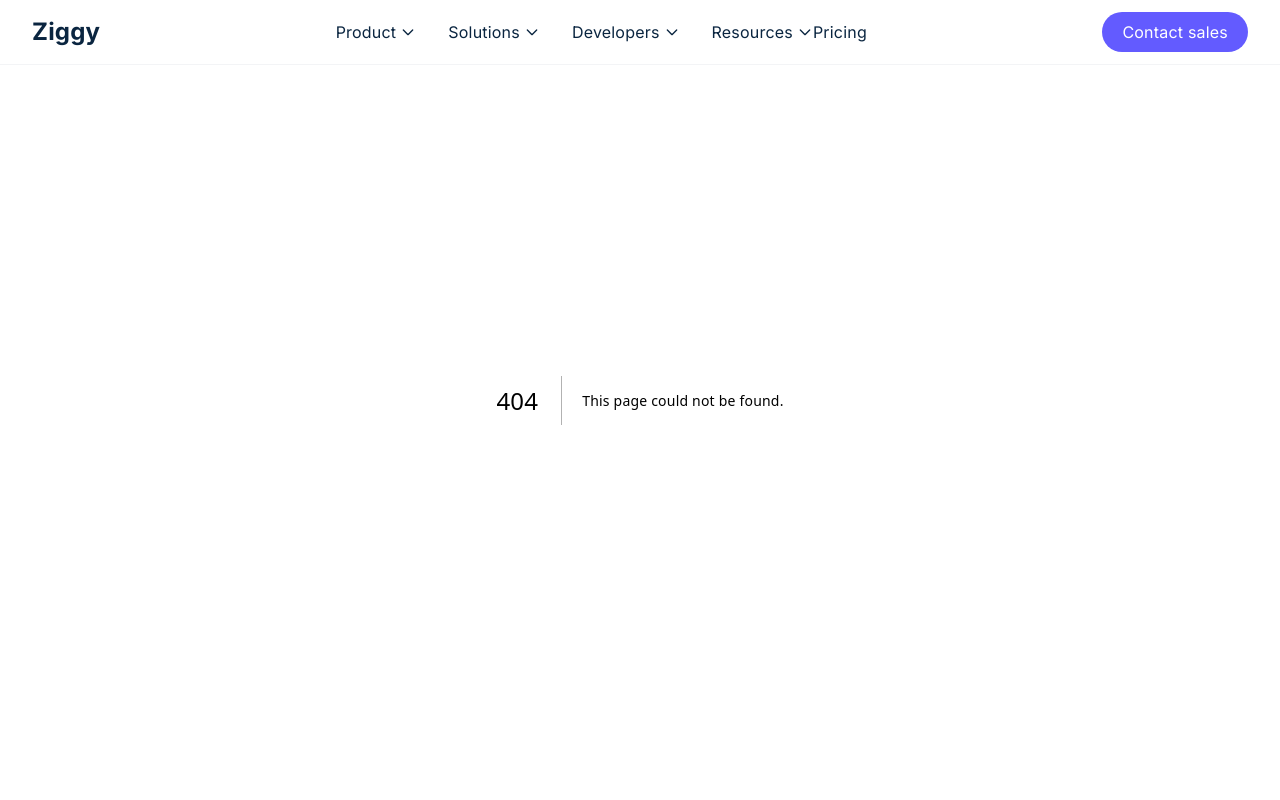
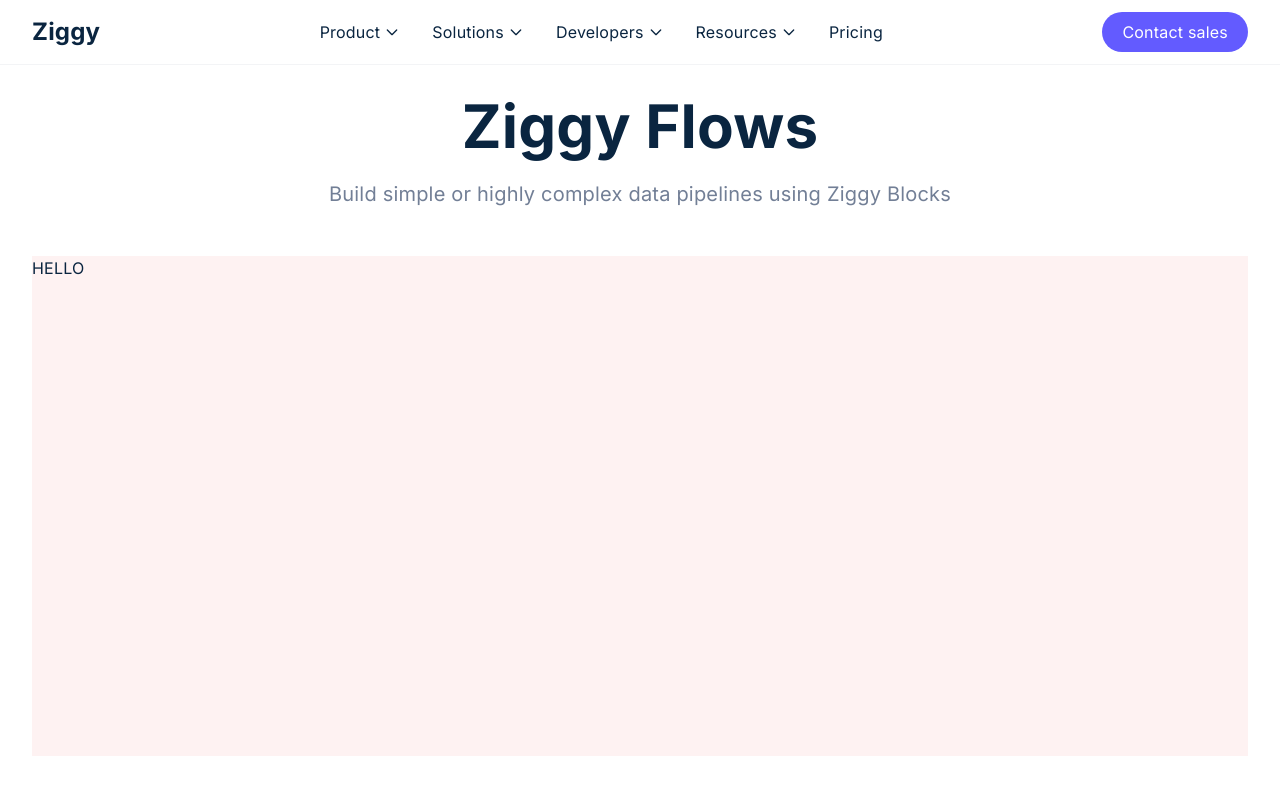
Before and after one commit to fmay/ziggy-site-new, a Next.js app: page /flows in a window 1280 px wide. Before the commit this address had no page. Shown: the top 800 px of the page. Built offline with nearby package versions, Linux system fonts and the light colour scheme.

Commit message:
Menu 0.7

```diff
--- /dev/null
+++ b/src/app/(features)/flows/page.tsx
@@ -0,0 +1,14 @@
+import PageLayout from '@/components/PageLayout'
+import Carousel from '@/components/ui/Carousel'
+
+export default function Products() {
+  return (
+    <PageLayout
+      title="Ziggy Flows"
+      description="Build simple or highly complex data pipelines using Ziggy Blocks">
+
+      <div className="w-full h-[500px] bg-red-50">HELLO</div>
+
+    </PageLayout>
+  )
+}
--- a/src/components/PageLayout.tsx
+++ b/src/components/PageLayout.tsx
@@ -2,9 +2,26 @@ interface PageLayoutProps {
   title: string
   description: string
   children?: React.ReactNode
+  image?: string
+  video?: string
 }
 
-const PageLayout = ({ title, description, children }: PageLayoutProps) => (
+const PageLayout = ({ title, description, children, image, video }: PageLayoutProps) => {
+  if(video) {
+    <div className="min-h-screen pt-24 pb-16">
+      <div className="max-w-7xl mx-auto px-4 sm:px-6 lg:px-8">
+        <div className="text-center mb-12">
+          <h1 className="text-4xl sm:text-5xl lg:text-6xl font-bold text-stripe-navy mb-6">
+            {title}
+          </h1>
+          <p className="text-xl text-stripe-gray max-w-3xl mx-auto">{description}</p>
+        </div>
+        {children}
+      </div>
+    </div>
+  }
+
+  return (
     <div className="min-h-screen pt-24 pb-16">
       <div className="max-w-7xl mx-auto px-4 sm:px-6 lg:px-8">
         <div className="text-center mb-12">
@@ -17,5 +34,6 @@ const PageLayout = ({ title, description, children }: PageLayoutProps) => (
       </div>
     </div>
   )
+}
 
 export default PageLayout
--- a/src/components/navigation/DesktopNavItem.tsx
+++ b/src/components/navigation/DesktopNavItem.tsx
@@ -6,9 +6,16 @@ interface DesktopNavItemProps {
   index: number
   activeDropdown: string | null
   onMouseEnter: (label: string, item: NavItemWithDropdown, element: HTMLElement) => void
+  onClearDropdown: () => void
 }
 
-const DesktopNavItem = ({ item, index, activeDropdown, onMouseEnter }: DesktopNavItemProps) => {
+const DesktopNavItem = ({
+  item,
+  index,
+  activeDropdown,
+  onMouseEnter,
+  onClearDropdown,
+}: DesktopNavItemProps) => {
   if (item.dropdown) {
     const isActive = activeDropdown === item.label
 
@@ -44,7 +51,7 @@ const DesktopNavItem = ({ item, index, activeDropdown, onMouseEnter }: DesktopNa
   }
 
   return (
-    <div key={item.label} className={`f${index > 0 ? 'ml-8' : ''}`}>
+    <div key={item.label} className={index > 0 ? 'ml-8' : ''} onMouseEnter={onClearDropdown}>
       <Link
         href={item.href!}
         className="text-stripe-navy hover:text-stripe-purple transition-colors duration-200">
--- a/src/components/navigation/Header.tsx
+++ b/src/components/navigation/Header.tsx
@@ -61,6 +61,15 @@ const Header = () => {
     }, 150)
   }
 
+  const handleClearDropdown = () => {
+    if (closeTimeoutRef.current) {
+      clearTimeout(closeTimeoutRef.current)
+      closeTimeoutRef.current = null
+    }
+    setActiveDropdown(null)
+    setDropdownContent(null)
+  }
+
   const toggleMobileItem = (label: string) => {
     setMobileExpandedItem(mobileExpandedItem === label ? null : label)
   }
@@ -103,6 +112,7 @@ const Header = () => {
                   index={index}
                   activeDropdown={activeDropdown}
                   onMouseEnter={handleMouseEnter}
+                  onClearDropdown={handleClearDropdown}
                 />
               ))}
             </div>
--- a/src/config/navigation.ts
+++ b/src/config/navigation.ts
@@ -35,7 +35,7 @@ export const navigationConfig: NavigationConfig = {
             items: [
               {
                 label: 'Flows',
-                href: '/products',
+                href: '/flows',
                 description: 'Building your data pipeline',
                 icon: '/nav/flow.svg',
               },
```
Also changed, not shown: src/components/navigation/DropdownNavItem.tsx (+0 -12 lines). Lines whose indentation alone changed are shown as unchanged.
